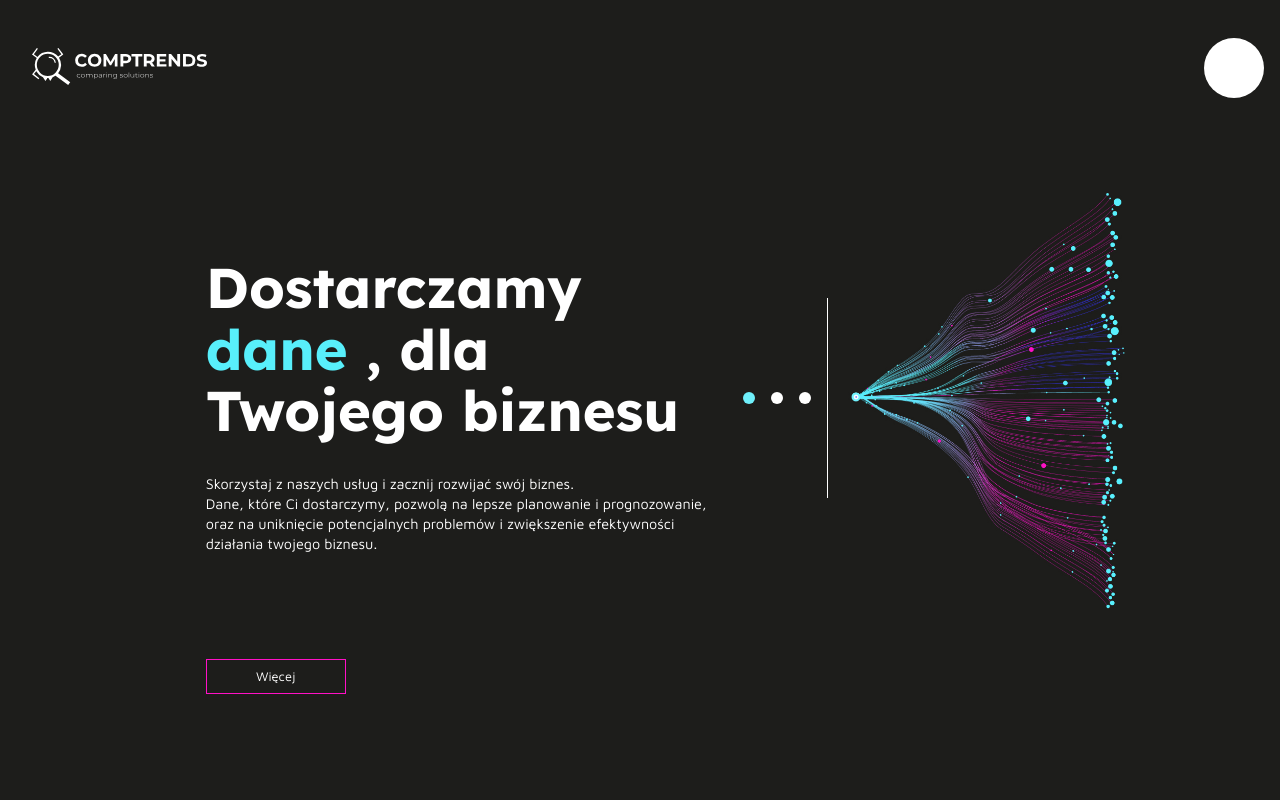
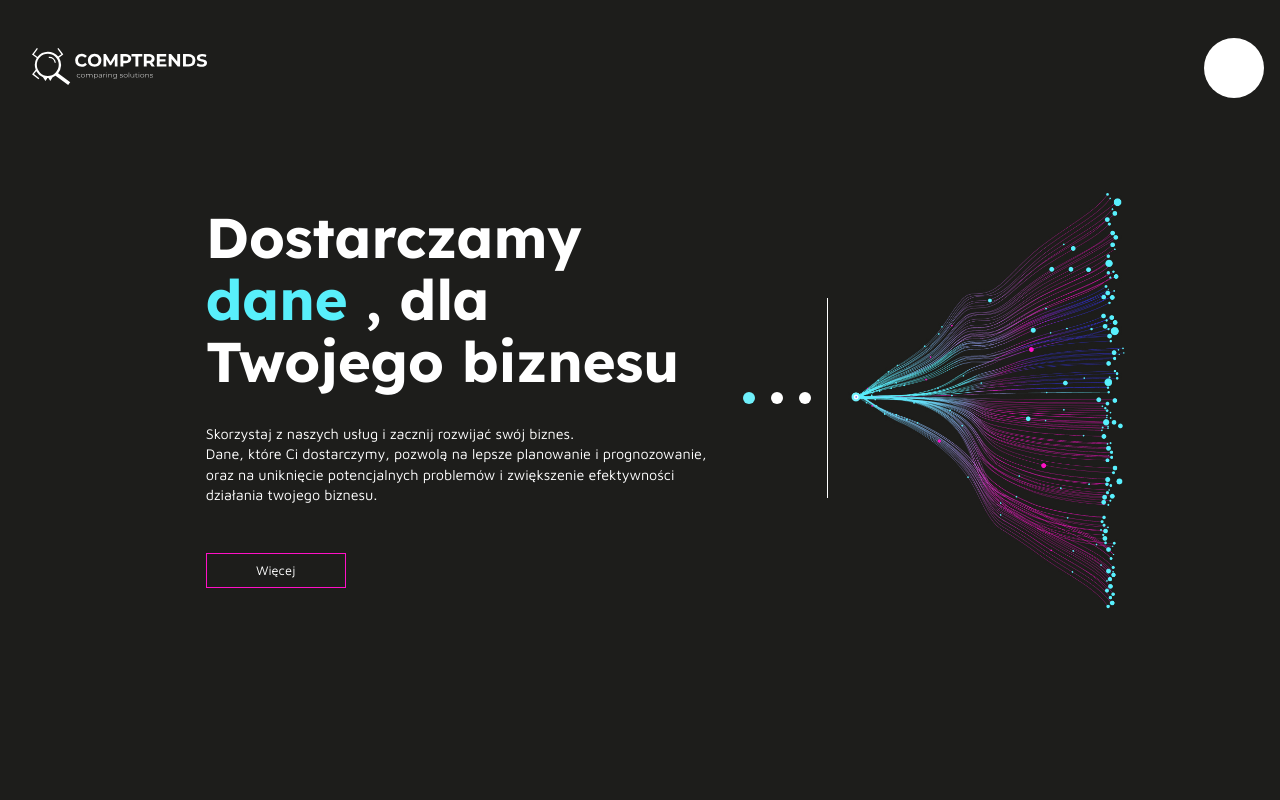
Before and after one commit to marcinzygan/comptrends-next, a Next.js app: page / in a window 1280 px wide. Shown: the top 800 px of the page. Built offline with nearby package versions, Linux system fonts and the light colour scheme; some icons are missing.

Commit message:
changed navbar text and added line height to nav link

```diff
--- a/components/HeroSection/HeroSection.js
+++ b/components/HeroSection/HeroSection.js
@@ -31,7 +31,8 @@ const Home = () => {
                 dane
               </motion.span>{" "}
               , dla Twojego biznesu
-            </h1>
+            </h1>{" "}
+            <div>
               <motion.p
                 initial={{ opacity: 0 }}
                 animate={{ opacity: 1 }}
@@ -39,10 +40,21 @@ const Home = () => {
                 className={classes.hero__subtxt}
               >
                 Skorzystaj z naszych usług i zacznij rozwijać swój biznes.
-              <br></br> Dane, które Ci dostarczymy, pozwolą na lepsze planowanie
-              i prognozowanie, oraz na uniknięcie potencjalnych problemów i
-              zwiększenie efektywności działania twojego biznesu.
+                <br></br> Dane, które Ci dostarczymy, pozwolą na lepsze
+                planowanie i prognozowanie, oraz na uniknięcie potencjalnych
+                problemów i zwiększenie efektywności działania twojego biznesu.
               </motion.p>
+              <motion.div
+                className={"btn"}
+                initial={{ opacity: 0 }}
+                animate={{ opacity: 1 }}
+                transition={{ duration: 1, delay: 3 }}
+              >
+                <Link href="/#about" scroll={false}>
+                  Więcej
+                </Link>
+              </motion.div>
+            </div>
           </motion.div>
         </div>
         <motion.div
@@ -54,16 +66,7 @@ const Home = () => {
           <HeroAnimation />
           <div className={classes.hero__background}></div>
         </motion.div>
-        <motion.div
-          className={"btn"}
-          initial={{ opacity: 0 }}
-          animate={{ opacity: 1 }}
-          transition={{ duration: 1, delay: 3 }}
-        >
-          <Link href="/#about" scroll={false}>
-            Więcej
-          </Link>
-        </motion.div>
+
         <div className="social__icons">
           <motion.div
             initial={{ opacity: 0 }}
--- a/components/HeroSection/HeroSection.module.css
+++ b/components/HeroSection/HeroSection.module.css
@@ -80,7 +80,7 @@
   .hero__txt_container {
     grid-row: 1/2;
     grid-column: 2/5;
-    /* margin-bottom: rem; */
+    margin-bottom: 1rem;
   }
   .hero__animation_container {
     grid-row: 1/2;
--- a/components/Navbar/Navbar.js
+++ b/components/Navbar/Navbar.js
@@ -76,7 +76,7 @@ export default function Navbar() {
                 scroll={false}
                 className={classes.nav__link}
               >
-                <Icon icon="ri:home-2-line" />
+                Strona <br></br>Główna
               </Link>
               <motion.div
                 className={classes.nav__circle}
@@ -110,7 +110,7 @@ export default function Navbar() {
                 className={classes.nav__link}
                 scroll={false}
               >
-                O Nas
+                Kim<br></br>Jesteśmy ?
               </Link>
               <motion.div
                 className={classes.nav__circle}
@@ -144,7 +144,7 @@ export default function Navbar() {
                 className={classes.nav__link}
                 scroll={false}
               >
-                Oferta
+                Nasza<br></br>Oferta
               </Link>
               <motion.div
                 className={classes.nav__circle}
--- a/components/Navbar/Navbar.module.css
+++ b/components/Navbar/Navbar.module.css
@@ -80,7 +80,7 @@
 
 .nav__link {
   position: relative;
-  padding: 1rem;
+  /* padding: 0.5rem; */
   font-family: var(--ff-headings);
   font-weight: var(--fw-regular);
   font-size: var(--fs-nav);
@@ -132,6 +132,7 @@
   }
   .nav__link {
     color: var(--clr-white);
+    line-height: 1.4;
   }
   .dot__main {
     display: none;
--- a/components/SideNavbar/SideNavbar.js
+++ b/components/SideNavbar/SideNavbar.js
@@ -12,7 +12,7 @@ export default function SideNavbar() {
           offset={-150}
           className={classes.side__link}
         ></Link>
-        <span className={classes.side__label}>Dom</span>
+        <span className={classes.side__label}>Strona główna</span>
       </div>
 
       <div className={classes.side__item}>
--- a/styles/globals.css
+++ b/styles/globals.css
@@ -199,6 +199,7 @@ body {
     grid-column: 2/3;
     margin: 0;
     align-self: start;
+    margin-top: 3rem;
   }
   .social__icons {
     grid-column: 1/2;
```
Lines whose indentation alone changed are shown as unchanged.
